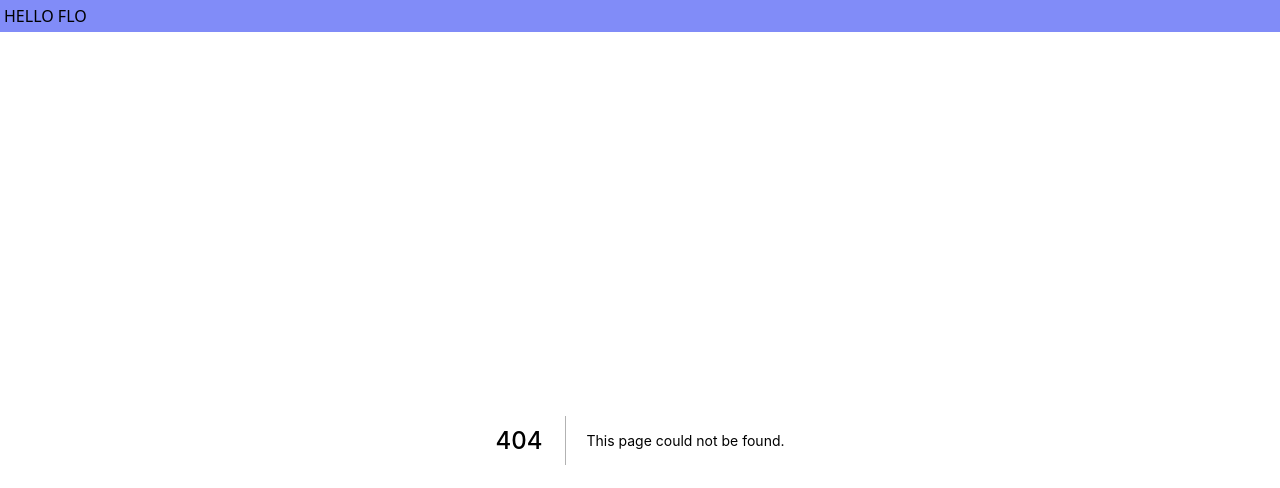
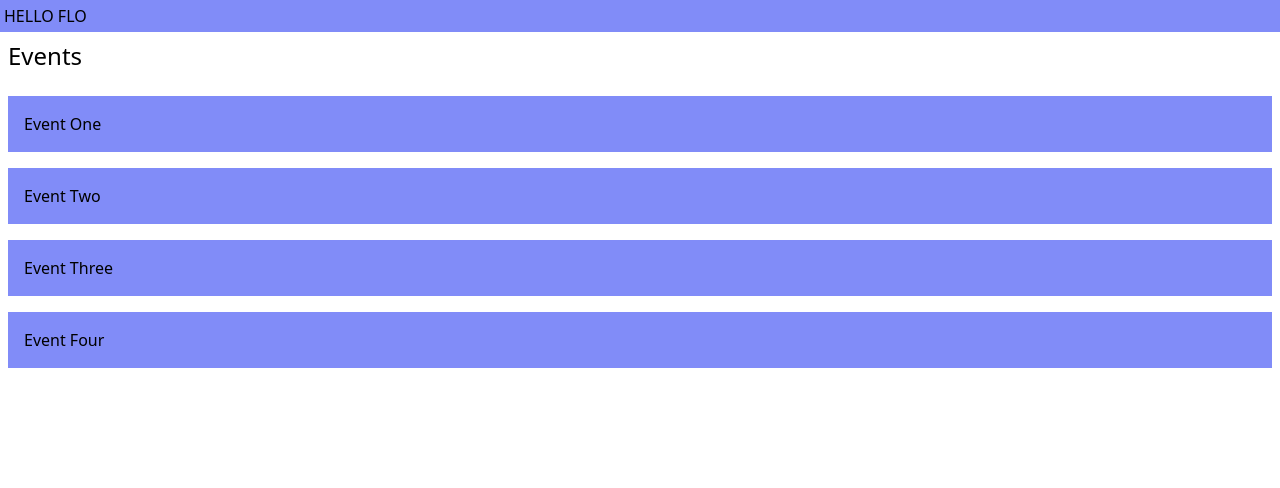
Before and after one commit to Gierlichs-Weigl/coin, a Next.js app: page /events in a window 1280 px wide. Before the commit this address had no page. Shown: the top 488 px of the page. Built offline with nearby package versions, Linux system fonts and the light colour scheme.

Commit message:
Add dynamic event pages

```diff
--- /dev/null
+++ b/pages/events/[id].tsx
@@ -0,0 +1,39 @@
+import { GetStaticProps, GetStaticPaths, NextPage } from 'next';
+import { sampleEventsData } from 'utils/sample-events-data';
+
+type Props = {
+  event:
+    | {
+        id: number;
+        name: string;
+      }
+    | undefined;
+  errors: string;
+};
+
+const Event: NextPage<Props> = ({ event, errors }) => {
+  if (errors) {
+    return <div>{errors}</div>;
+  }
+
+  return <div>{event?.name}</div>;
+};
+
+export default Event;
+
+export const getStaticPaths: GetStaticPaths = async () => {
+  const paths = sampleEventsData.map((event) => ({
+    params: { id: event.id.toString() },
+  }));
+  return { paths, fallback: false };
+};
+
+export const getStaticProps: GetStaticProps = async ({ params }) => {
+  try {
+    const id = params?.id;
+    const event = sampleEventsData.find((data) => data.id === Number(id));
+    return { props: { event }, revalidate: 1 };
+  } catch (err) {
+    return { props: { errors: err.message } };
+  }
+};
--- /dev/null
+++ b/pages/events/index.tsx
@@ -0,0 +1,39 @@
+import { GetStaticProps, NextPage } from 'next';
+import Link from 'next/link';
+import { sampleEventsData } from 'utils/sample-events-data';
+
+interface Props {
+  events: {
+    id: number;
+    name: string;
+  }[];
+}
+
+const Events: NextPage<Props> = ({ events }) => {
+  console.log('events', events);
+  return (
+    <>
+      <h1 className="text-2xl mb-6">Events</h1>
+      <ul>
+        {events?.map((event) => (
+          <li key={event.id} className="mb-4">
+            <Link href={`/events/${event.id}`}>
+              <a className="p-4 block bg-indigo-400 hover:bg-indigo-300">{event.name}</a>
+            </Link>
+          </li>
+        ))}
+      </ul>
+    </>
+  );
+};
+
+export const getStaticProps: GetStaticProps = async () => {
+  try {
+    const events = sampleEventsData;
+    return { props: { events }, revalidate: 1 };
+  } catch (err) {
+    return { props: { errors: err.message } };
+  }
+};
+
+export default Events;
--- /dev/null
+++ b/utils/sample-events-data.ts
@@ -0,0 +1,6 @@
+export const sampleEventsData = [
+  { id: 101, name: 'Event One' },
+  { id: 102, name: 'Event Two' },
+  { id: 103, name: 'Event Three' },
+  { id: 104, name: 'Event Four' },
+];
```
